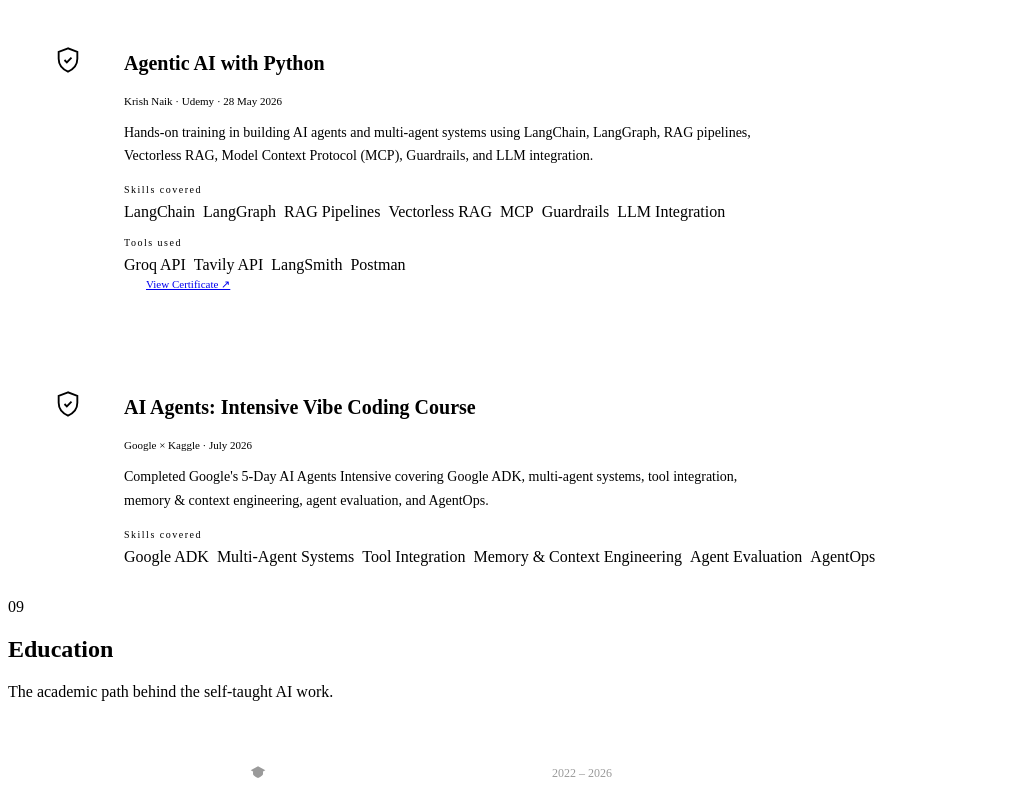
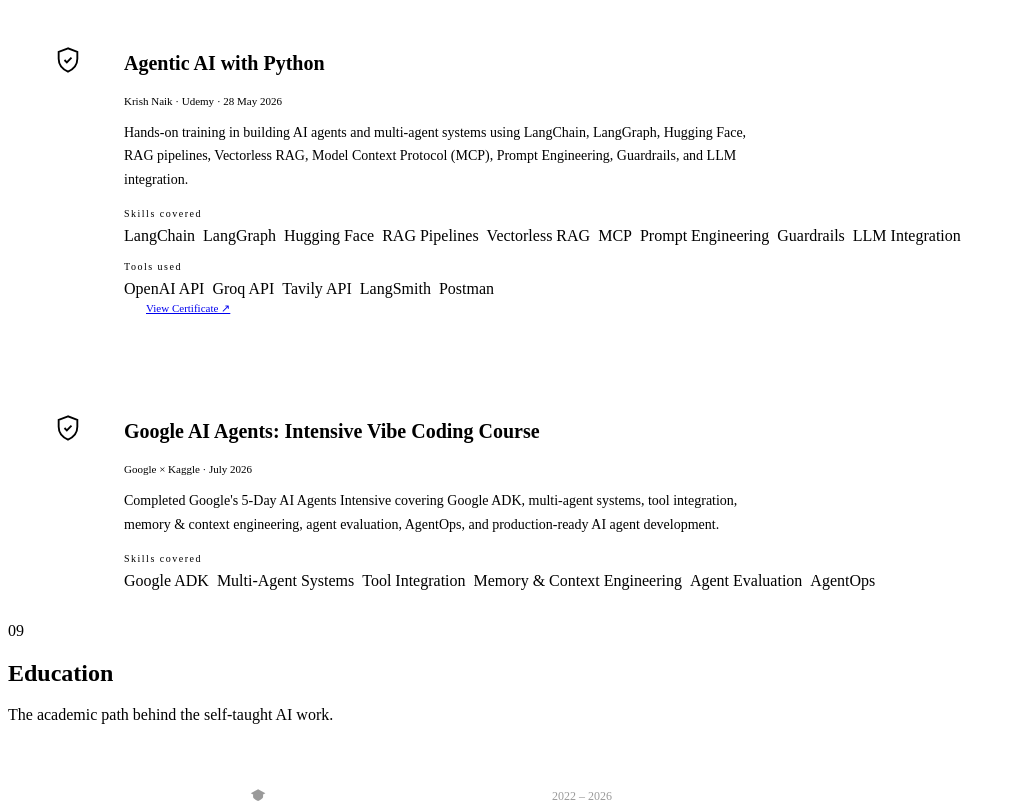
Before and after one commit to mr-basu-singh/basu_portfolio, a React (Vite) app: page / in a window 1280 px wide. Shown: the part 6360-7163 px from the top of the page, without its empty margins (0-1016 px from the left). Built offline with nearby package versions, Linux system fonts and the light colour scheme; the HTML template or start-up script is replaced by a standard one.

Commit message:
Sync Certifications section content with resume

```diff
--- a/src/data/content.js
+++ b/src/data/content.js
@@ -217,16 +217,16 @@
     title: 'Agentic AI with Python',
     issuer: 'Krish Naik · Udemy',
     date: '28 May 2026',
-    desc: 'Hands-on training in building AI agents and multi-agent systems using LangChain, LangGraph, RAG pipelines, Vectorless RAG, Model Context Protocol (MCP), Guardrails, and LLM integration.',
-    skills: ['LangChain', 'LangGraph', 'RAG Pipelines', 'Vectorless RAG', 'MCP', 'Guardrails', 'LLM Integration'],
-    tools: ['Groq API', 'Tavily API', 'LangSmith', 'Postman'],
+    desc: 'Hands-on training in building AI agents and multi-agent systems using LangChain, LangGraph, Hugging Face, RAG pipelines, Vectorless RAG, Model Context Protocol (MCP), Prompt Engineering, Guardrails, and LLM integration.',
+    skills: ['LangChain', 'LangGraph', 'Hugging Face', 'RAG Pipelines', 'Vectorless RAG', 'MCP', 'Prompt Engineering', 'Guardrails', 'LLM Integration'],
+    tools: ['OpenAI API', 'Groq API', 'Tavily API', 'LangSmith', 'Postman'],
     link: 'https://www.udemy.com/certificate/UC-062a0b20-ce9b-4a5d-b494-d68bd4c6ca8c/',
   },
   {
-    title: 'AI Agents: Intensive Vibe Coding Course',
+    title: 'Google AI Agents: Intensive Vibe Coding Course',
     issuer: 'Google × Kaggle',
     date: 'July 2026',
-    desc: "Completed Google's 5-Day AI Agents Intensive covering Google ADK, multi-agent systems, tool integration, memory & context engineering, agent evaluation, and AgentOps.",
+    desc: "Completed Google's 5-Day AI Agents Intensive covering Google ADK, multi-agent systems, tool integration, memory & context engineering, agent evaluation, AgentOps, and production-ready AI agent development.",
     skills: ['Google ADK', 'Multi-Agent Systems', 'Tool Integration', 'Memory & Context Engineering', 'Agent Evaluation', 'AgentOps'],
     tools: [],
     link: null,
```
